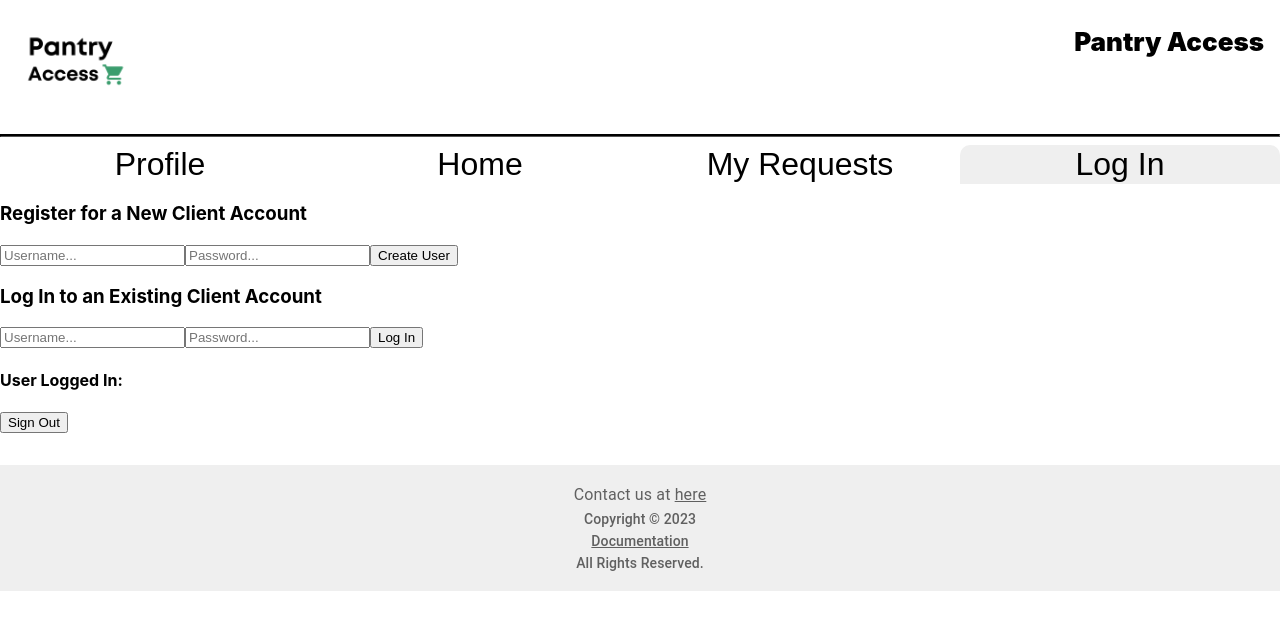
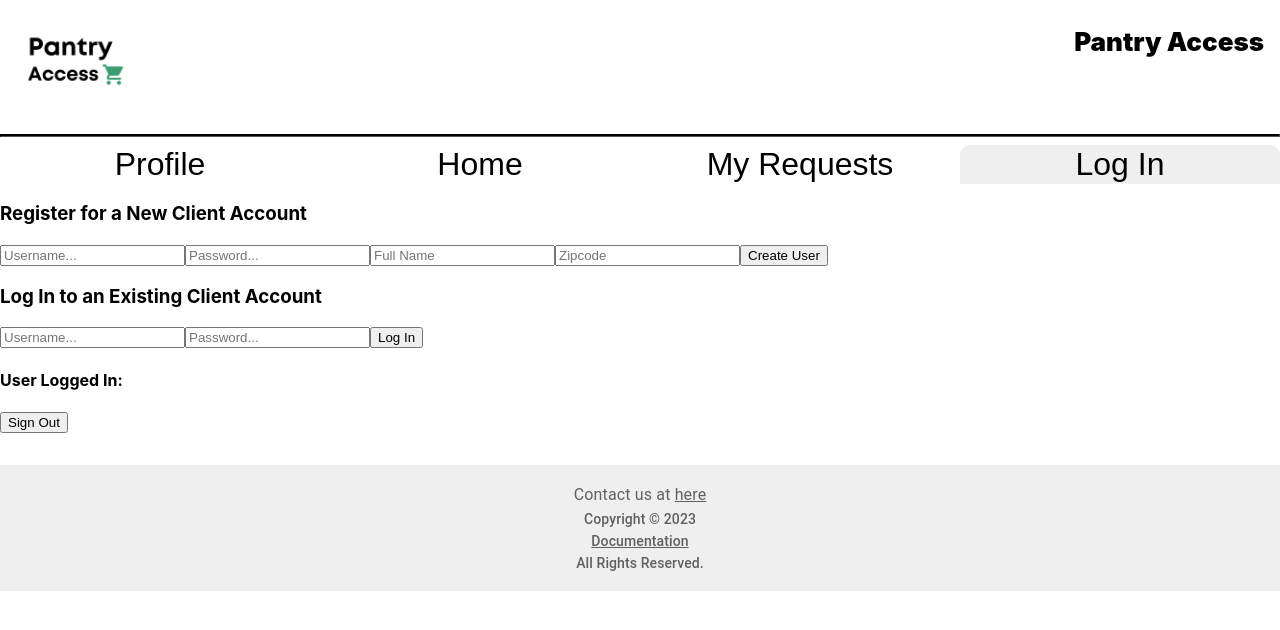
Before and after one commit to Pantry-Access-AFG/react-app, a React (Create React App) app: page /login in a window 1280 px wide. Shown: the top 630 px of the page. Built offline with nearby package versions, Linux system fonts and the light colour scheme; no server answers.

Commit message:
firestore write user

```diff
--- a/src/Login.js
+++ b/src/Login.js
@@ -1,6 +1,7 @@
 import  { React, useState } from "react";
 import { createUserWithEmailAndPassword, signInWithEmailAndPassword, onAuthStateChanged, signOut, sendEmailVerification } from "firebase/auth";
-import { getData } from "firebase/firestore";
+import { db } from "./firebase-config";
+import { doc, updateDoc, onSnapshot } from "firebase/firestore";
 import "./Login.css";
 import {auth} from './firebase-config';
 // import { Form, Button, Card } from "react-bootstrap";
@@ -10,6 +11,8 @@ export default function Login() {
 
   const [registerUsername, setRegisterUsername] = useState("");
   const [registerPassword, setRegisterPassword] = useState("");
+  const [registerFullName, setRegisterFullName] = useState("");
+  const [registerZipcode, setRegisterZipcode] = useState("");
   const [loginUsername, setLoginUsername] = useState("");
   const [loginPassword, setLoginPassword] = useState("");
 
@@ -27,11 +30,24 @@ export default function Login() {
       registerUsername,
       registerPassword
     );
+
     sendEmailVerification(auth.currentUser).then(() =>
     {
       console.log("yay email sent!")
     });
+
     console.log(user);
+
+    const dbRef = doc(db, "client-accounts", "UID");
+    const insertUser = async () => {
+      await updateDoc(dbRef, {
+        full_name: registerFullName,
+        password: registerPassword,
+        username: registerUsername,
+        zipcode: registerZipcode,
+      });
+    };
+    insertUser();
     } catch (error) {
       console.log(error.message);
     }
@@ -84,7 +100,18 @@ export default function Login() {
             {setRegisterPassword(event.target.value);
           }}
         />
-
+        <input
+          placeholder="Full Name"
+          onChange={(event) =>
+            {setRegisterFullName(event.target.value);
+          }}
+        />
+        <input
+          placeholder="Zipcode"
+          onChange={(event) =>
+            {setRegisterZipcode(event.target.value);
+          }}
+        />
         <button onClick={register}>Create User</button>
       </div>
       <div>
```
